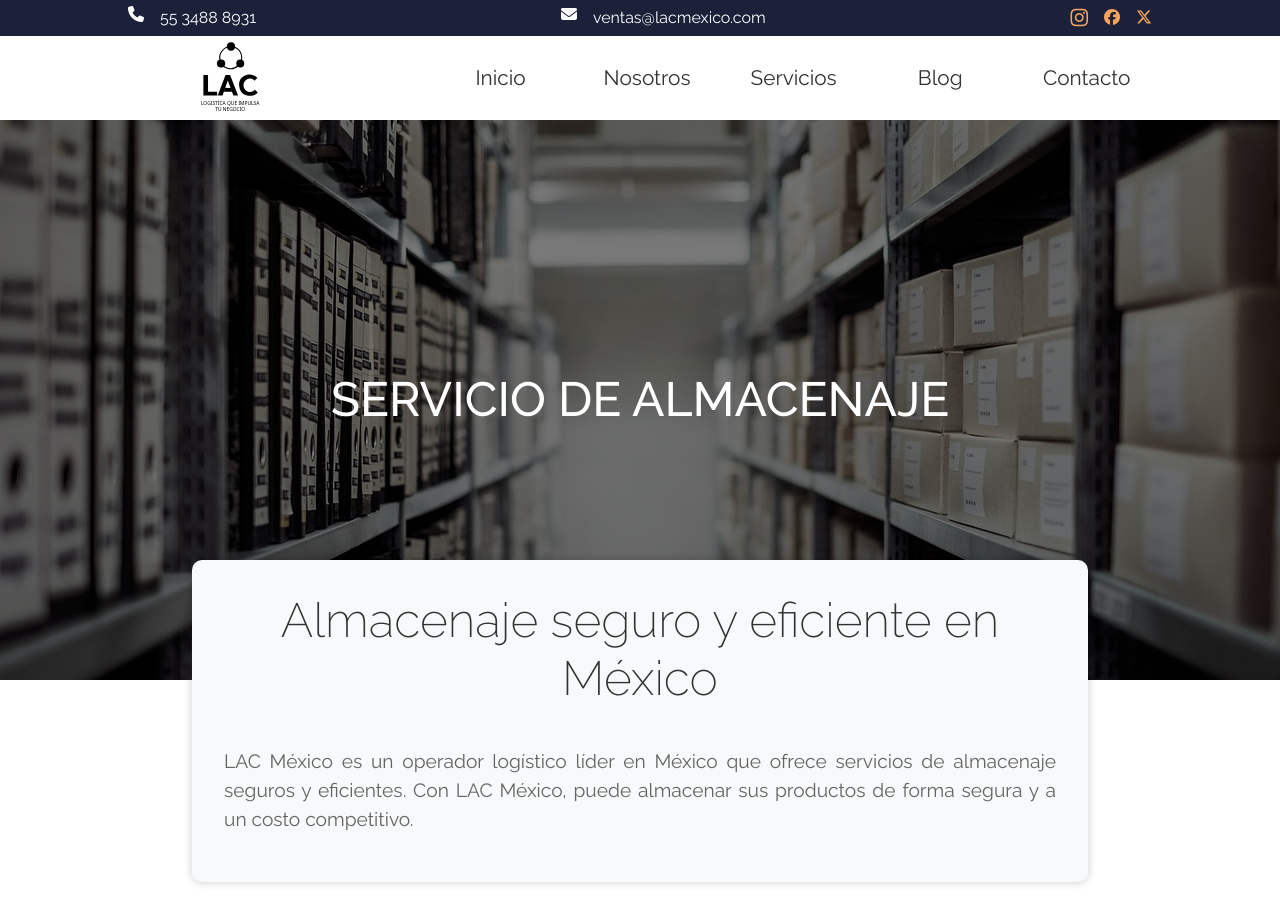
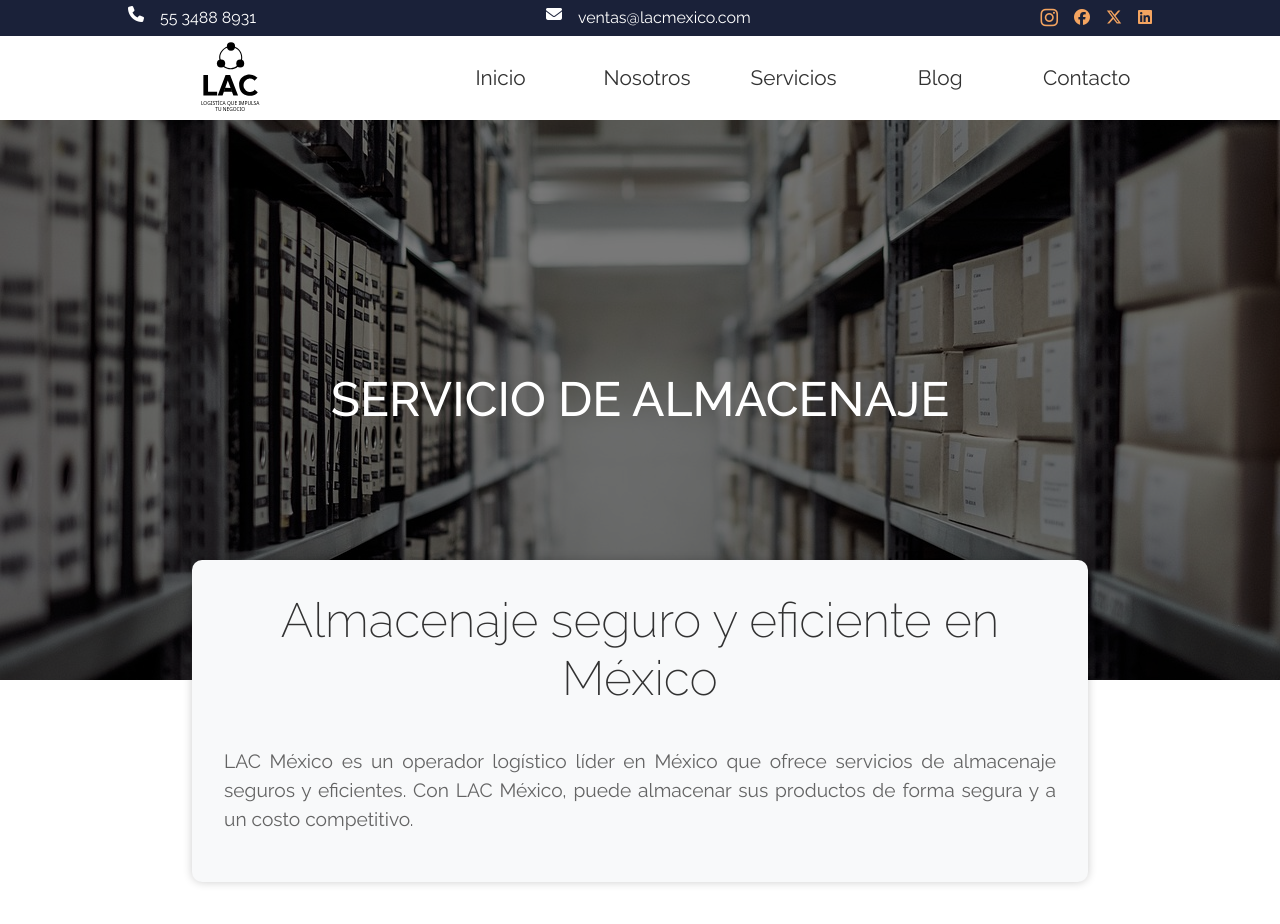
Before and after one commit to AngelDev1902/SitioLAC, a plain HTML site: page almacenaje.html in a window 1280 px wide. Shown: the top 924 px of the page. Drawn offline with nearby package versions, Linux system fonts and the light colour scheme.

Commit message:
integrando linkedin

```diff
--- a/almacenaje.html
+++ b/almacenaje.html
@@ -25,6 +25,8 @@
                     <li><a href="#"><i class="fa-brands fa-instagram fa-lg"></i></a></li>
                     <li><a href="#"><i class="fa-brands fa-facebook"></i></a></li>
                     <li><a href="#"><i class="fa-brands fa-x-twitter"></i></a></li>
+                    <li><a href="https://www.linkedin.com/in/lac-log%C3%ADstica-que-impulsa-tu-negocio-178822347/"><i class="fa-brands fa-linkedin"></i></a></li>
+
                 </ul>
             </div>
         </div>
```
Also changed, not shown: blog.html (+2 -0 lines), blog1.html (+2 -0 lines), blog2.html (+2 -0 lines), contacto.html (+2 -0 lines), distribucion.html (+2 -0 lines), exportaciones.html (+2 -0 lines), importaciones.html (+2 -0 lines), index.html (+1 -0 lines), inventario.html (+2 -0 lines), iplant.html (+2 -0 lines), mensajeria.html (+2 -0 lines), nosotros.html (+2 -0 lines), paqueteria.html (+2 -0 lines), servicios.html (+2 -0 lines).
